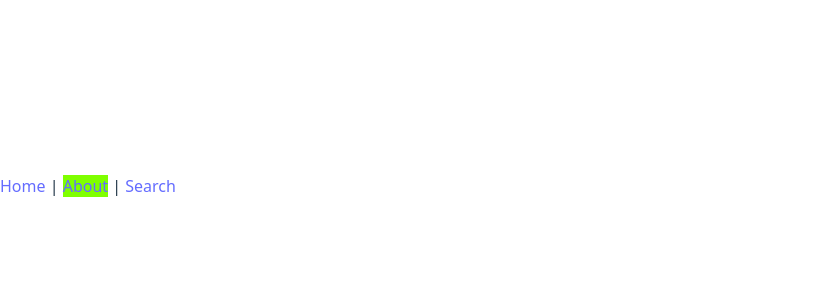
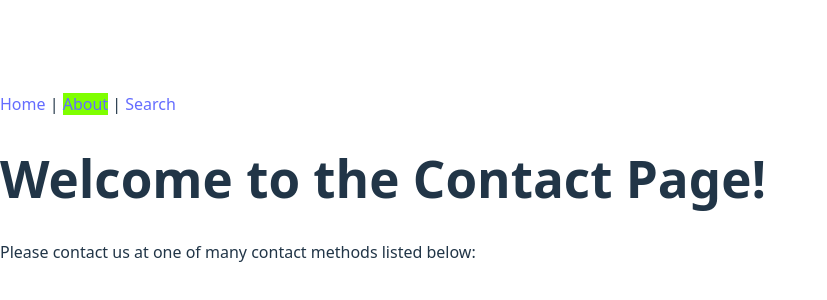
Before and after one commit to AlexStormwood/mar25-t2w06-reactjs-events, a React (Vite) app: page /about/contact in a window 1280 px wide. Shown: the part 214-514 px from the top of the page, without its empty margins (0-827 px from the left). Built offline with nearby package versions, Linux system fonts and the light colour scheme.

Commit message:
feat: nested paths implemented

```diff
--- a/src/main.jsx
+++ b/src/main.jsx
@@ -2,11 +2,12 @@ import { StrictMode } from 'react'
 import { createRoot } from 'react-dom/client'
 import './index.css'
 import {App} from './App.jsx'
-import { BrowserRouter, Route, Routes } from 'react-router'
+import { BrowserRouter, Outlet, Route, Routes } from 'react-router'
 import { Homepage } from './pages/Homepage.jsx'
 import { SearchPage } from './pages/SearchPage.jsx'
 import { AboutPage } from './pages/AboutPage.jsx'
 import { Navbar } from './components/Navbar.jsx'
+import { ContactPage } from './pages/ContactPage.jsx'
 
 createRoot(document.getElementById('root')).render(
   <StrictMode>
@@ -21,7 +22,15 @@ createRoot(document.getElementById('root')).render(
 
       <Routes>
         <Route path="/" element={<Homepage />} />
-        <Route path="/about" element={<AboutPage />} />
+
+        <Route path="/about" element={<Outlet />}>
+        {/* /about renders  AboutPage */}
+          <Route index element={<AboutPage />}/>
+          {/* /about/contact does not render AboutPage, only ContactPage! */}
+          <Route path="/about/contact" element={<ContactPage />} />
+        </Route>
+
+
         <Route path="/search" element={<SearchPage />} />
 
       </Routes>
--- a/src/pages/AboutPage.jsx
+++ b/src/pages/AboutPage.jsx
@@ -1,7 +1,10 @@
+import { Outlet } from "react-router";
 
 
 export function AboutPage(){
 	return <main>
 		<h1>Welcome to the About Page!</h1>
+
+
 	</main>
 }
--- /dev/null
+++ b/src/pages/ContactPage.jsx
@@ -0,0 +1,8 @@
+
+
+export function ContactPage(){
+	return <main>
+		<h1>Welcome to the Contact Page!</h1>
+		<p>Please contact us at one of many contact methods listed below:</p>
+	</main>
+}
```
Also changed, not shown: 1 other file (tests, documents, lock files or other folders).
